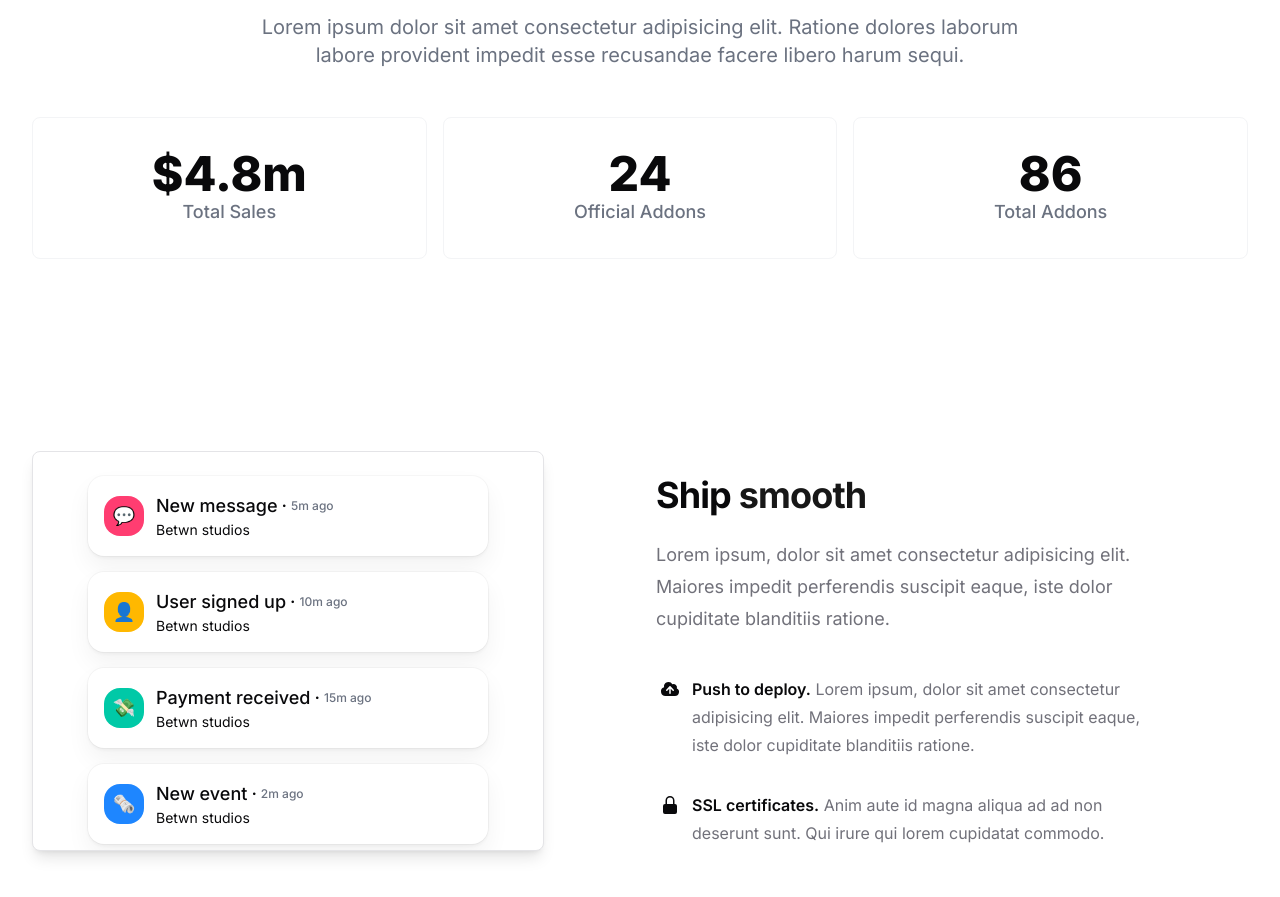
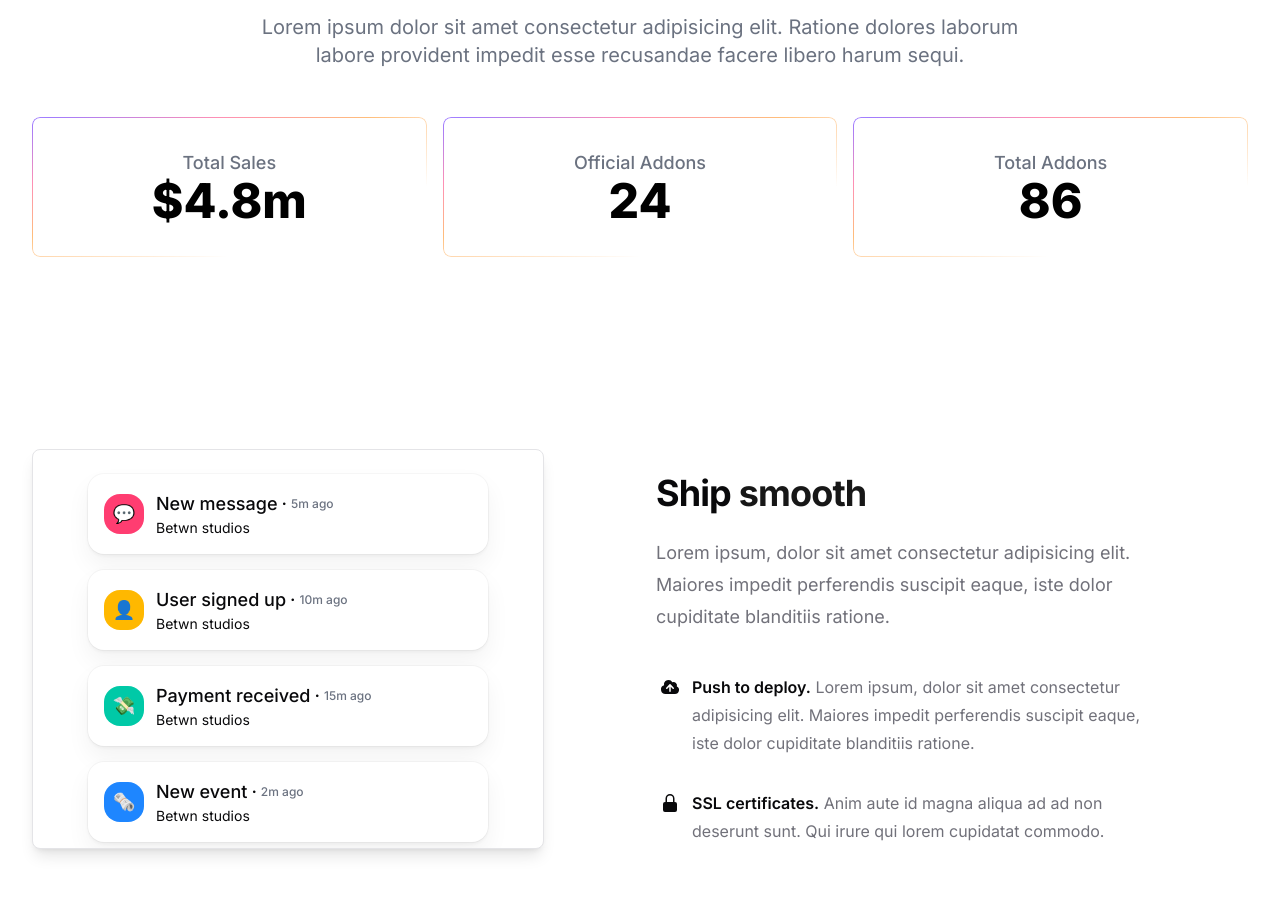
Before and after one commit to PiyushG-dev/betwnstudios, a Next.js app: page / in a window 1280 px wide. Shown: the part 3327-4224 px from the top of the page. Built offline with nearby package versions, Linux system fonts and the light colour scheme.

Commit message:
shine-border added

```diff
--- a/components/Stats.jsx
+++ b/components/Stats.jsx
@@ -1,3 +1,4 @@
+import ShineBorder from "./animation/shine-border";
 export default function Stats() {
   return (
     <section className="bg-white">
@@ -16,29 +17,59 @@ export default function Stats() {
 
         <div className="mt-8 sm:mt-12">
           <dl className="grid grid-cols-1 gap-4 sm:grid-cols-3">
-            <div className="flex flex-col rounded-lg border border-gray-100 px-4 py-8 text-center">
+            <ShineBorder
+              className="flex flex-col px-4 py-8 text-center w-full"
+              color={["#A07CFE", "#FE8FB5", "#FFBE7B"]}
+            >
               <dt className="order-last text-lg font-medium text-gray-500">
                 Total Sales
               </dt>
 
               <dd className="text-4xl font-extrabold md:text-5xl">$4.8m</dd>
-            </div>
+            </ShineBorder>
+            <ShineBorder
+              className="flex flex-col px-4 py-8 text-center w-full"
+              color={["#A07CFE", "#FE8FB5", "#FFBE7B"]}
+            >
+              <dt className="order-last text-lg font-medium text-gray-500">
+                Official Addons
+              </dt>
 
-            <div className="flex flex-col rounded-lg border border-gray-100 px-4 py-8 text-center">
+              <dd className="text-4xl font-extrabold md:text-5xl">24</dd>
+            </ShineBorder>
+            <ShineBorder
+              className="flex flex-col px-4 py-8 text-center w-full"
+              color={["#A07CFE", "#FE8FB5", "#FFBE7B"]}
+            >
+              <dt className="order-last text-lg font-medium text-gray-500">
+                Total Addons
+              </dt>
+
+              <dd className="text-4xl font-extrabold md:text-5xl">86</dd>
+            </ShineBorder>
+            {/* <div className="flex flex-col rounded-lg border border-gray-100 px-4 py-8 text-center">
+              <dt className="order-last text-lg font-medium text-gray-500">
+                Total Sales
+              </dt>
+
+              <dd className="text-4xl font-extrabold md:text-5xl">$4.8m</dd>
+            </div> */}
+
+            {/* <div className="flex flex-col rounded-lg border border-gray-100 px-4 py-8 text-center">
               <dt className="order-last text-lg font-medium text-gray-500">
                 Official Addons
               </dt>
 
               <dd className="text-4xl font-extrabold  md:text-5xl">24</dd>
-            </div>
+            </div> */}
 
-            <div className="flex flex-col rounded-lg border border-gray-100 px-4 py-8 text-center">
+            {/* <div className="flex flex-col rounded-lg border border-gray-100 px-4 py-8 text-center">
               <dt className="order-last text-lg font-medium text-gray-500">
                 Total Addons
               </dt>
 
               <dd className="text-4xl font-extrabold  md:text-5xl">86</dd>
-            </div>
+            </div> */}
           </dl>
         </div>
       </div>
--- /dev/null
+++ b/components/animation/shine-border.jsx
@@ -0,0 +1,40 @@
+"use client";
+
+import { cn } from "@/lib/utils";
+export default function ShineBorder({
+  borderRadius = 8,
+  borderWidth = 1,
+  duration = 14,
+  color = "#fff",
+  className,
+  children,
+}) {
+  return (
+    <div
+      style={{
+        "--border-radius": `${borderRadius}px`,
+      }}
+      className={cn(
+        "relative grid min-h-[60px] w-fit min-w-[300px] place-items-center rounded-[--border-radius]  bg-white p-3 text-black dark:bg-black dark:text-white",
+        className
+      )}
+    >
+      <div
+        style={{
+          "--border-width": `${borderWidth}px`,
+          "--border-radius": `${borderRadius}px`,
+          "--border-radius-child": `${borderRadius * 0.2}px`,
+          "--shine-pulse-duration": `${duration}s`,
+          "--mask-linear-gradient": `linear-gradient(#fff 0 0) content-box, linear-gradient(#fff 0 0)`,
+          "--background-radial-gradient": `radial-gradient(transparent,transparent, ${
+            !(color instanceof Array) ? color : color.join(",")
+          },transparent,transparent)`,
+        }}
+        className={`before:bg-shine-size before:absolute before:inset-[0] before:aspect-square before:h-full before:w-full before:rounded-[--border-radius] before:p-[--border-width] before:will-change-[background-position] before:content-[""] before:![-webkit-mask-composite:xor] before:![mask-composite:exclude] before:[background-image:var(--background-radial-gradient)] before:[background-size:300%_300%] before:[mask:var(--mask-linear-gradient)] motion-safe:before:animate-[shine-pulse_var(--shine-pulse-duration)_infinite_linear]`}
+      ></div>
+      <div className={"z-[1] h-full w-full rounded-[--border-radius-child]"}>
+        {children}
+      </div>
+    </div>
+  );
+}
--- a/tailwind.config.js
+++ b/tailwind.config.js
@@ -87,6 +87,17 @@ module.exports = {
           from: { transform: "translateX(0)" },
           to: { transform: "translateX(calc(-100% - var(--gap)))" },
         },
+        "shine-pulse": {
+          "0%": {
+            "background-position": "0% 0%",
+          },
+          "50%": {
+            "background-position": "100% 100%",
+          },
+          to: {
+            "background-position": "0% 0%",
+          },
+        },
       },
       animation: {
         "accordion-down": "accordion-down 0.2s ease-out",
```
